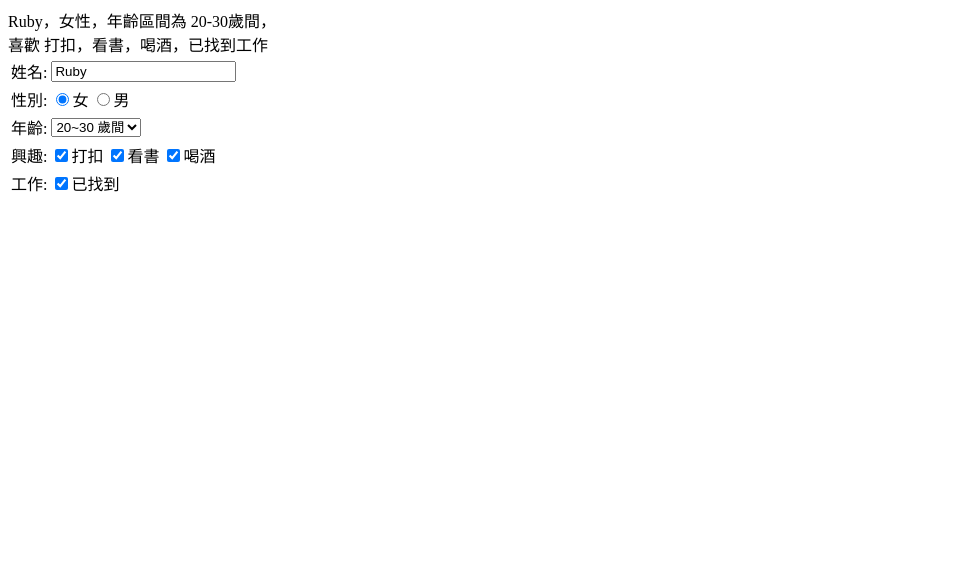
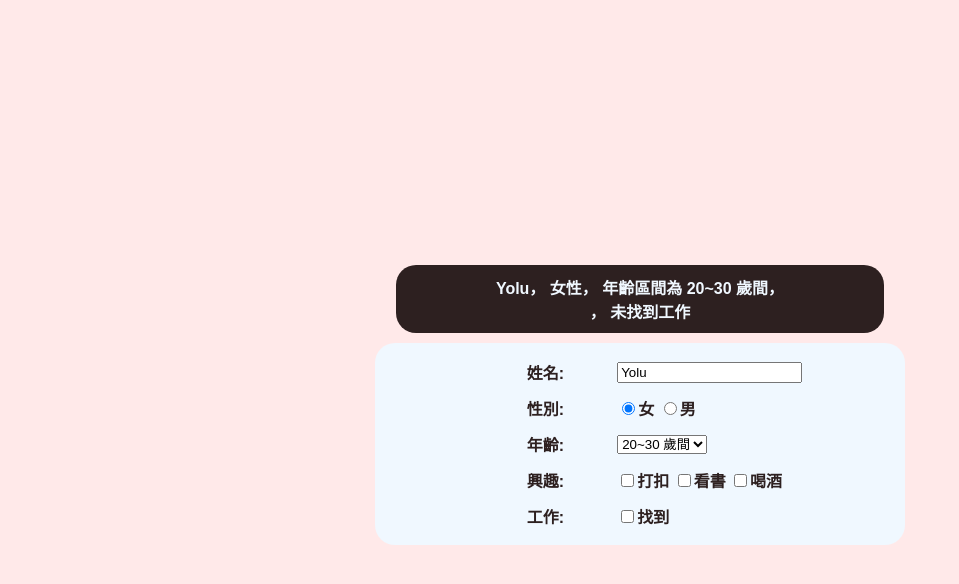
Before and after one commit to yolu21/WebLearning, a plain HTML site: page VueLearning/Vue2/3-Form-processing/index.html in a window 1280 px wide. Shown: the whole page, without its empty margins (0-959 px from the left). Drawn offline with nearby package versions, Linux system fonts and the light colour scheme.

Commit message:
add vue style and css setting

```diff
--- a/VueLearning/Vue2/3-Form-processing/index.html
+++ b/VueLearning/Vue2/3-Form-processing/index.html
@@ -12,28 +12,31 @@
         <div class="container">
           <div class="title">
             <div class="input">
-              Ruby，女性，年齡區間為 20-30歲間，<br />
-              喜歡 打扣，看書，喝酒，已找到工作
+              {{name}}， {{gender}}性， 年齡區間為 {{age}}，
+              <br />
+              {{favorite.length ? '喜歡' : ''}} {{favorite.join('、')}}， {{work
+              ? '已' : '未'}}找到工作
             </div>
             <div class="menu">
               <table>
                 <tr>
                   <td class="title">姓名:</td>
                   <td>
-                    <input value="Ruby" />
+                    <!-- v-model 雙向綁定 -->
+                    <input v-model="name" />
                   </td>
                 </tr>
                 <tr>
                   <td class="title">性別:</td>
                   <td>
-                    <input type="radio" value="女" checked />女
-                    <input type="radio" value="男" />男
+                    <input type="radio" v-model="gender" value="女" checked />女
+                    <input type="radio" v-model="gender" value="男" />男
                   </td>
                 </tr>
                 <tr>
                   <td class="title">年齡:</td>
                   <td>
-                    <select>
+                    <select v-model="age">
                       <option>20 歲以下</option>
                       <option selected>20~30 歲間</option>
                       <option>30~40 歲間</option>
@@ -44,14 +47,29 @@
                 <tr>
                   <td class="title">興趣:</td>
                   <td>
-                    <input type="checkbox" value="打扣" checked />打扣
-                    <input type="checkbox" value="看書" checked />看書
-                    <input type="checkbox" value="喝酒" checked />喝酒
+                    <input
+                      type="checkbox"
+                      v-model="favorite"
+                      value="打扣"
+                      checked
+                    />打扣
+                    <input
+                      type="checkbox"
+                      v-model="favorite"
+                      value="看書"
+                      checked
+                    />看書
+                    <input
+                      type="checkbox"
+                      v-model="favorite"
+                      value="喝酒"
+                      checked
+                    />喝酒
                   </td>
                 </tr>
                 <tr>
                   <td class="title">工作:</td>
-                  <td><input type="checkbox" checked />已找到</td>
+                  <td><input type="checkbox" v-model="work" />找到</td>
                 </tr>
               </table>
             </div>
@@ -60,21 +78,6 @@
       </section>
     </div>
     <script src="https://cdn.jsdelivr.net/npm/vue@2.6.14/dist/vue.js"></script>
-    <script>
-      let data = {
-        name: "",
-        email: "",
-        age: "",
-      };
-      let vm = new Vue({
-        el: "#app",
-        data: data,
-        methods: {
-          submitForm() {
-            console.log("Form submitted");
-          },
-        },
-      });
-    </script>
+    <script src="script.js"></script>
   </body>
 </html>
--- a/VueLearning/Vue2/3-Form-processing/style.css
+++ b/VueLearning/Vue2/3-Form-processing/style.css
@@ -0,0 +1,36 @@
+body {
+  margin: 0;
+  font-family: Arial, sans-serif;
+  background-color: #ffc6c661;
+  color: #333;
+}
+.container {
+  display: flex;
+  align-items: center;
+  justify-content: center;
+  height: 100vh;
+  text-align: center;
+}
+.title {
+  display: flex;
+  flex-direction: column;
+  align-items: center;
+  padding: 5px 50px;
+  color: rgb(45, 32, 32);
+  font-weight: bold;
+}
+.input {
+  padding: 10px 100px;
+  margin: 10px;
+  border-radius: 20px;
+  background-color: rgb(45, 32, 32);
+  color: aliceblue;
+}
+.menu {
+  border-radius: 20px;
+  background-color: aliceblue;
+  padding: 10px 100px;
+}
+table {
+  text-align: left;
+}
```
